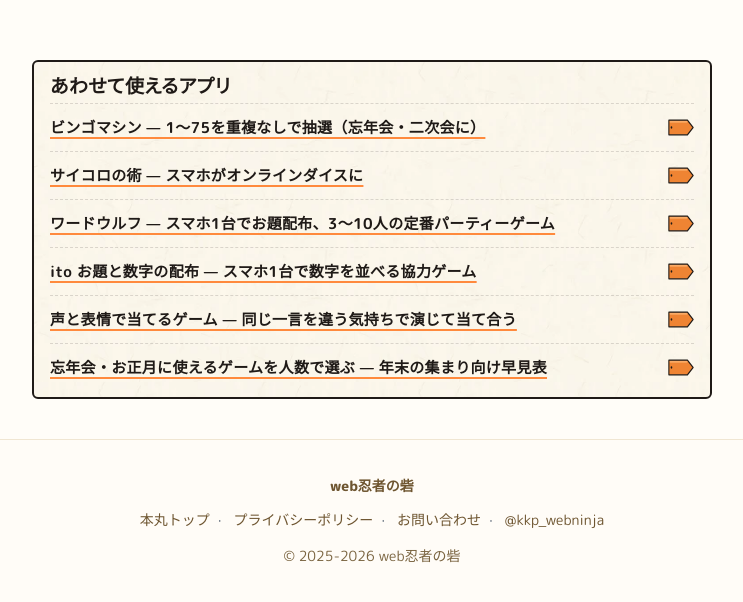
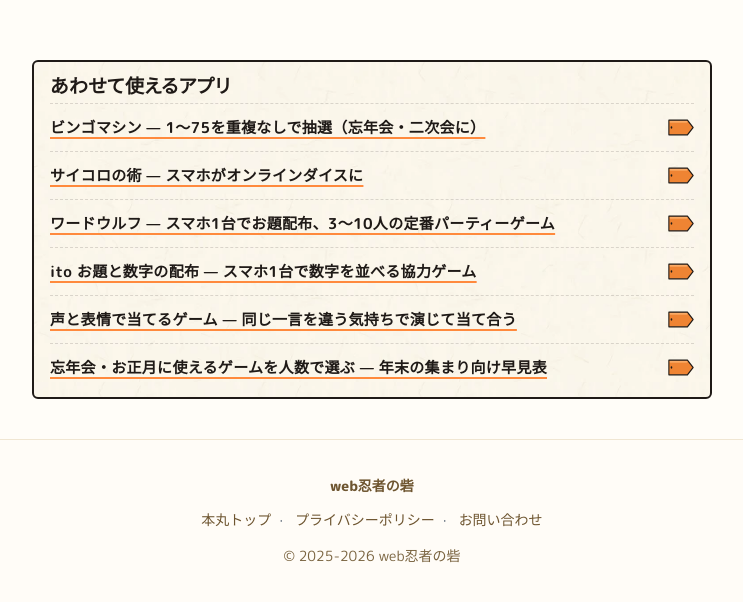
Before and after one commit to kkp-15/ninja-kuji, a plain HTML site: page index.html in a window 1280 px wide. Shown: the part 3507-4109 px from the top of the page, without its empty margins (268-1011 px from the left). Drawn offline with Linux system fonts and the light colour scheme; a web font is replaced by a local one.

Commit message:
X などの SNS へのリンクとシェアボタンを外す
問い合わせの窓口はお問い合わせのページ（https://kkpwebninja.com/otoiawase）だけにそろえる。
- フッターの「@kkp_webninja」（X へのリンク）を外す

Co-Authored-By: Claude Opus 5.5 <noreply@anthropic.com>

```diff
--- a/index.html
+++ b/index.html
@@ -407,8 +407,7 @@ details>summary{color:var(--k-sumi);text-decoration:underline;text-decoration-co
   <div>
     <a href="https://kkpwebninja.com/" target="_blank" rel="noopener" style="color:#6e5530;text-decoration:none;margin:0 0.5rem;">本丸トップ</a>·
     <a href="https://privacypolicy.kkpwebninja.com/" target="_blank" rel="noopener" style="color:#6e5530;text-decoration:none;margin:0 0.5rem;">プライバシーポリシー</a>·
-    <a href="https://kkpwebninja.com/otoiawase" target="_blank" rel="noopener" style="color:#6e5530;text-decoration:none;margin:0 0.5rem;">お問い合わせ</a>·
-    <a href="https://x.com/kkp_webninja" target="_blank" rel="noopener" style="color:#6e5530;text-decoration:none;margin:0 0.5rem;">@kkp_webninja</a>
+    <a href="https://kkpwebninja.com/otoiawase" target="_blank" rel="noopener" style="color:#6e5530;text-decoration:none;margin:0 0.5rem;">お問い合わせ</a>
   </div>
   <div style="margin-top:0.5rem;color:#7a6440;">© 2025-2026 web忍者の砦</div>
 </footer>
```
Also changed, not shown: junban/index.html (+1 -2 lines), present/index.html (+1 -2 lines), seki/index.html (+1 -2 lines), team/index.html (+1 -2 lines).
